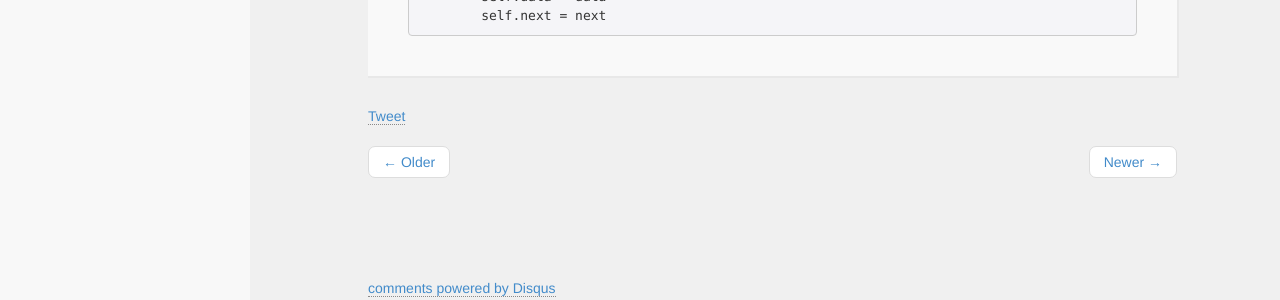
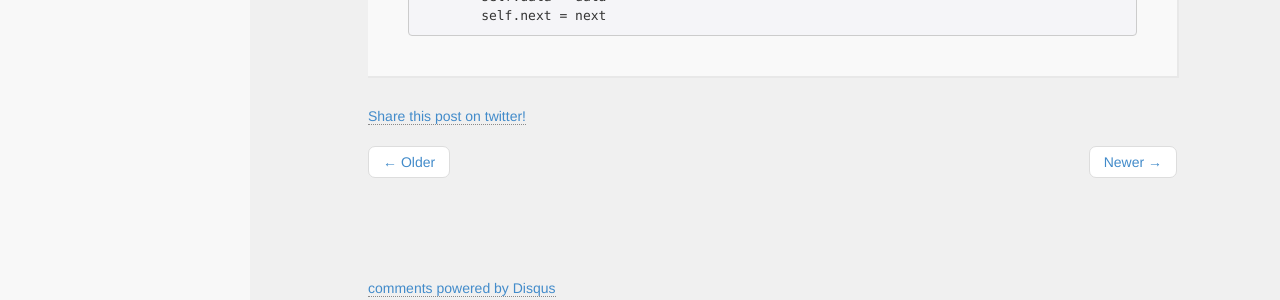
Before and after one commit to PhaNDoMs/PhaNDoMs.github.io, a Jekyll site: the page built from _posts/2013-12-04-Samples.markdown, in a window 1280 px wide and 900 px high, scrolled down 1399 px. Shown: the part 506-806 px from the top of the window. Built offline with Jekyll 4.4.1, drawn with Linux system fonts in a browser that asks for light colours; nearby versions of some CDN libraries; Markdown is read by kramdown in place of the engine named in the settings; comment, search, counter and statistics services are not loaded.

Commit message:
Update share.html

```diff
--- a/_includes/share.html
+++ b/_includes/share.html
@@ -1,2 +1,2 @@
-<a href="https://twitter.com/share" class="twitter-share-button " data-size="small" data-count="none">Tweet</a>
+<a href="https://twitter.com/share" class="twitter-share-button " data-size="small" data-count="none">Share this post on twitter!</a>
 <script>!function(d,s,id){var js,fjs=d.getElementsByTagName(s)[0],p=/^http:/.test(d.location)?'http':'https';if(!d.getElementById(id)){js=d.createElement(s);js.id=id;js.src=p+'://platform.twitter.com/widgets.js';fjs.parentNode.insertBefore(js,fjs);}}(document, 'script', 'twitter-wjs');</script>
```
